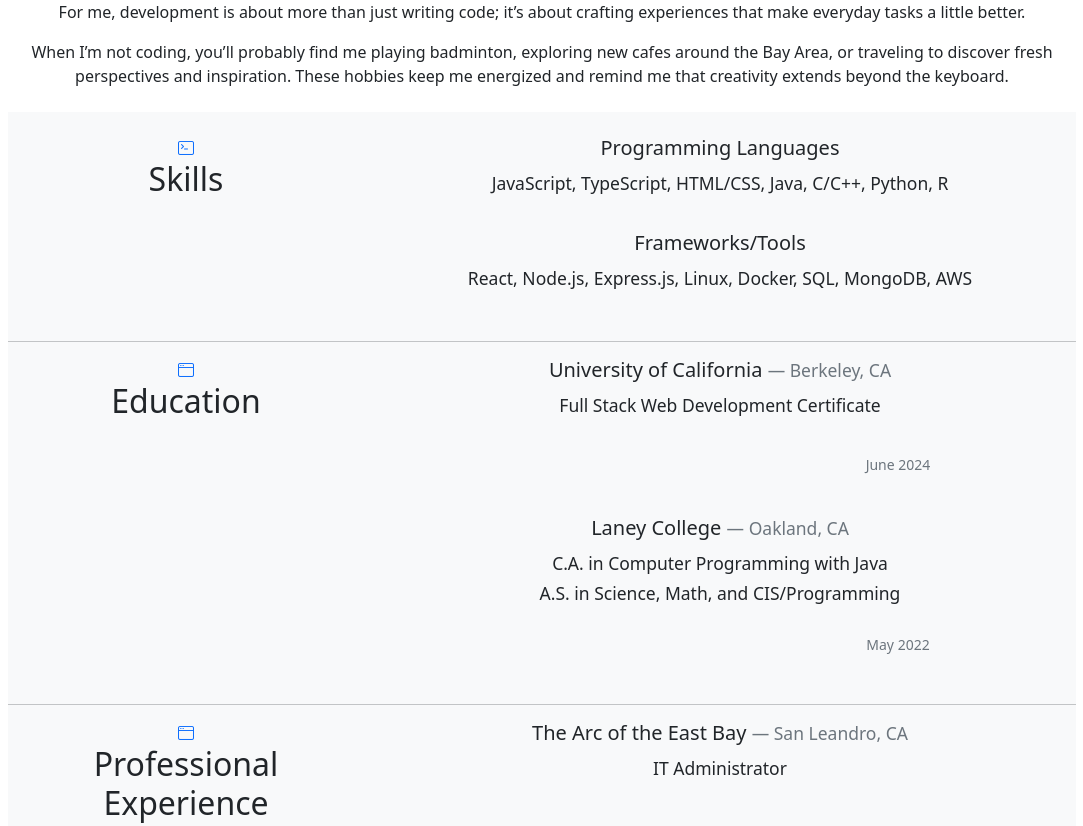
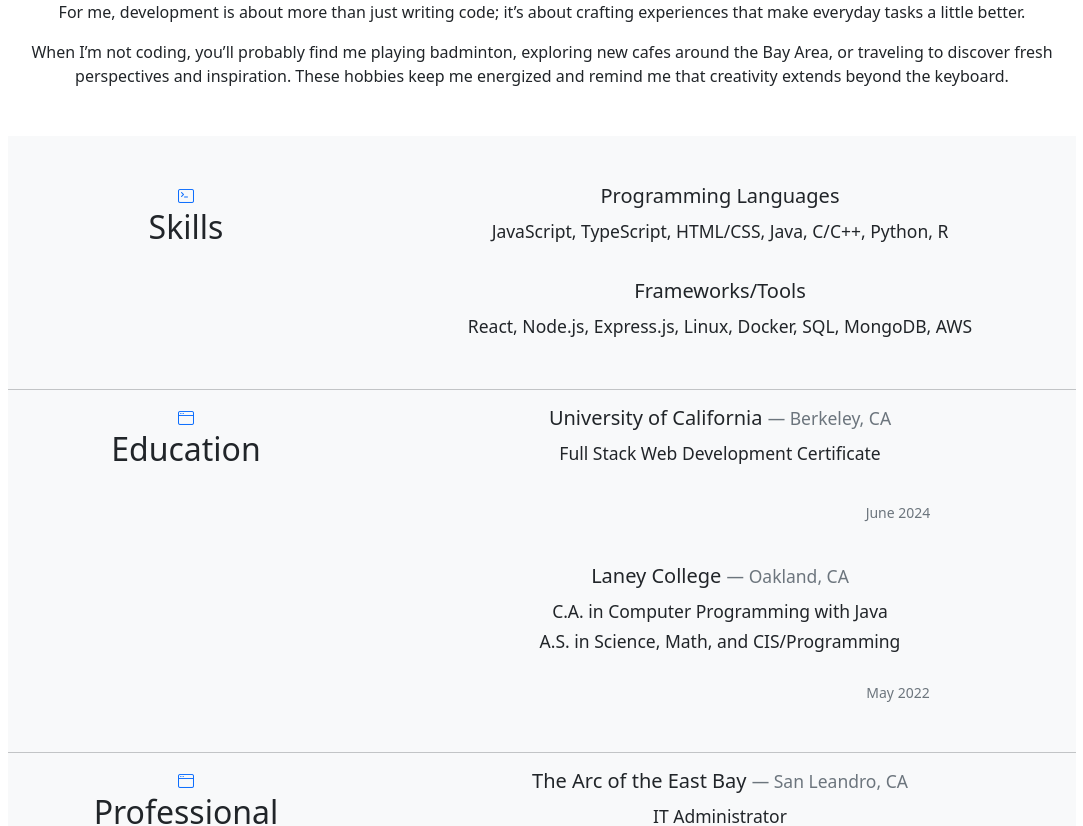
Before and after one commit to AaronH-o/react-resume, a React (Vite) app: page / in a window 1280 px wide. Shown: the part 388-1214 px from the top of the page, without its empty margins (98-1181 px from the left). Built offline with nearby package versions, Linux system fonts and the light colour scheme.

Commit message:
updated spacing on main page

```diff
--- a/src/pages/HomePage.jsx
+++ b/src/pages/HomePage.jsx
@@ -8,7 +8,7 @@
   return (
     <div className="container pt-4">
       <AboutSection />
-      <section className="features-icons bg-light text-center m-4">
+      <section className="features-icons bg-light text-center m-4 py-5">
         <SkillsSection />
         <hr />
         <EducationSection />
```
